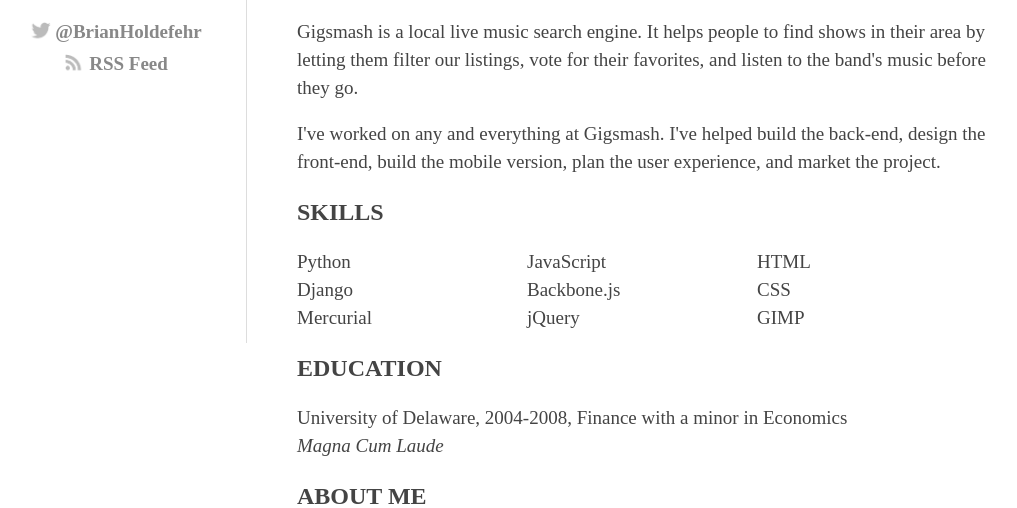
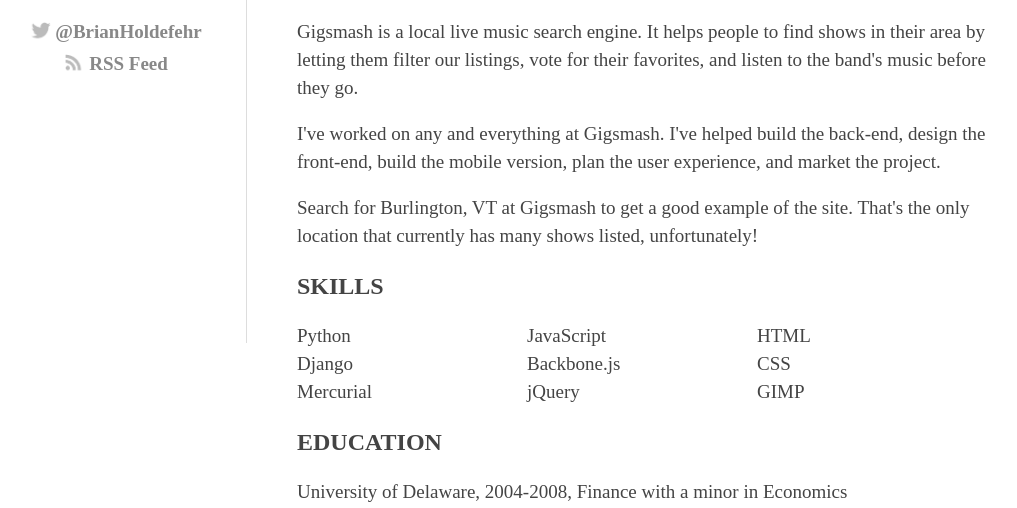
Before and after one commit to BHold/fishinthewind, a Django app: template wind/blog_wind/templates/resume.html in a window 1280 px wide. Shown: the part 457-965 px from the top of the page, without its empty margins (13-1030 px from the left). Run offline with Django 3.2, Linux system fonts and the light colour scheme; the template is opened without the code that fills it, so the values that code supplies are empty; parts of the project's set-up code (start-up, migrations or seed data) failed here and were passed over; some libraries are stand-ins or nearby versions.

Commit message:
updated resume

```diff
--- a/wind/blog_wind/templates/resume.html
+++ b/wind/blog_wind/templates/resume.html
@@ -18,6 +18,7 @@
 
             <p>Gigsmash is a local live music search engine. It helps people to find shows in their area by letting them filter our listings, vote for their favorites, and listen to the band's music before they go.</p>
             <p>I've worked on any and everything at Gigsmash. I've helped build the back-end, design the front-end, build the mobile version, plan the user experience, and market the project.</p>
+            <p>Search for Burlington, VT at Gigsmash to get a good example of the site. That's the only location that currently has many shows listed, unfortunately!</p>
 
         <h3>SKILLS</h3>
 
```
